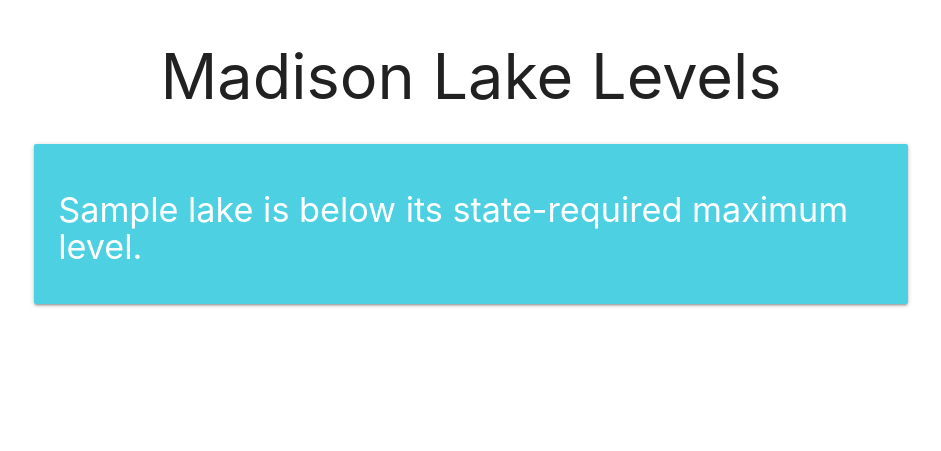
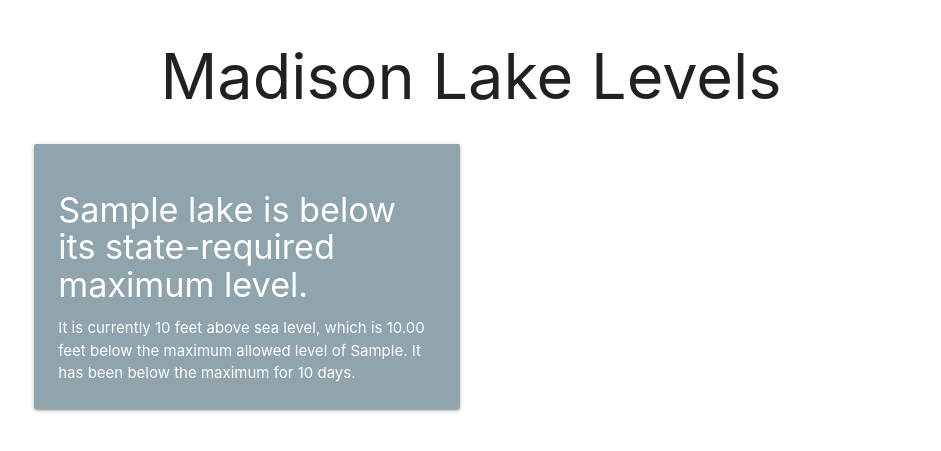
Before and after one commit to kbrose/yahara-info, a Flask app: template templates/main.html in a window 1280 px wide. Shown: the top 451 px of the page, without its empty margins (169-1110 px from the left). Run offline with Flask 2, Linux system fonts and the light colour scheme; the template is opened without the code that fills it: most values are stand-ins (such as "Sample title", 1, 10 or a date in 2020).

Commit message:
More informative cards

```diff
--- a/app.py
+++ b/app.py
@@ -1,3 +1,5 @@
+from datetime import datetime, timedelta
+
 import flask
 import madison_lake_levels as mll
 
@@ -5,15 +7,39 @@ app = flask.Flask(__name__)
 
 @app.route('/')
 def main():
-    current = mll.scrape.scrape()
-    required_levels = mll.required_levels.required_levels
+    ndays = 75
+    df = mll.scrape.scrape(datetime.utcnow() - timedelta(days=ndays))
+    df = df.sort_index()
+    req_levels = mll.required_levels.required_levels
+    req_maxes = req_levels['summer_maximum']
     lakes = ['mendota', 'monona', 'waubesa', 'kegonsa']
-    statuses = [
-        current[lake].iloc[0] > required_levels.loc[lake, 'summer_maximum']
-        for lake in lakes
-    ]
-    statuses = zip([lake.title() for lake in lakes], statuses)
-    return flask.render_template('main.html', statuses=statuses)
+    is_high = []
+    streaks = []
+    for lake in lakes:
+        df_lake = df[lake].dropna()
+        is_high.append(df_lake.iloc[-1] > req_maxes[lake])
+        below_level_times = df_lake[df_lake <= req_maxes[lake]].index
+        above_level_times = df_lake[df_lake > req_maxes[lake]].index
+        if is_high[-1]:
+            if below_level_times.size:
+                time_above = df_lake.index[-1] - below_level_times.max()
+                streaks.append(time_above.days)
+            else:
+                streaks.append('at least {}'.format(ndays))
+        else:
+            if above_level_times.size:
+                time_below = df_lake.index[-1] - above_level_times.max()
+                streaks.append(time_below.days)
+            else:
+                streaks.append('at least {}'.format(ndays))
+    info = zip(
+        [lake.title() for lake in lakes],
+        is_high,
+        streaks,
+        df[lakes].iloc[-1, :].tolist(),
+        req_maxes[lakes].tolist()
+    )
+    return flask.render_template('main.html', info=info)
 
 
 if __name__ == '__main__':
--- a/templates/main.html
+++ b/templates/main.html
@@ -1,18 +1,26 @@
 {% extends "base.html" %}
 {% block content %}
-{% for lake, status in statuses %}
-    <div class="row">
-        <div class="col s12">
-        <div class="card-panel cyan lighten-2">
+<div class="row">
+{% for lake, is_high, streak, curr_height, max_allowed in info %}
+        <div class="col s12 m6">
+        <div class="card-panel {% if is_high %}cyan{% else %}blue-grey{% endif %} lighten-2">
             <span class="white-text">
-                {% if status %}
+                {% if is_high %}
                     <h4>{{ lake }} is above its state-required maximum level.</h4>
+                    It is currently {{ curr_height }} feet above sea level, which is
+                    {{ '%0.2f'| format(curr_height - max_allowed|float) }} feet above the maximum
+                    allowed level of {{ max_allowed }}.
+                    It has been above the maximum for {{ streak }} days.
                 {% else %}
                     <h4>{{ lake }} is below its state-required maximum level.</h4>
+                    It is currently {{ curr_height }} feet above sea level, which is
+                    {{ '%0.2f'| format(max_allowed - curr_height|float) }} feet below the maximum
+                    allowed level of {{ max_allowed }}.
+                    It has been below the maximum for {{ streak }} days.
                 {% endif %}
             </span>
         </div>
         </div>
-    </div>
 {% endfor %}
+</div>
 {% endblock %}
```
